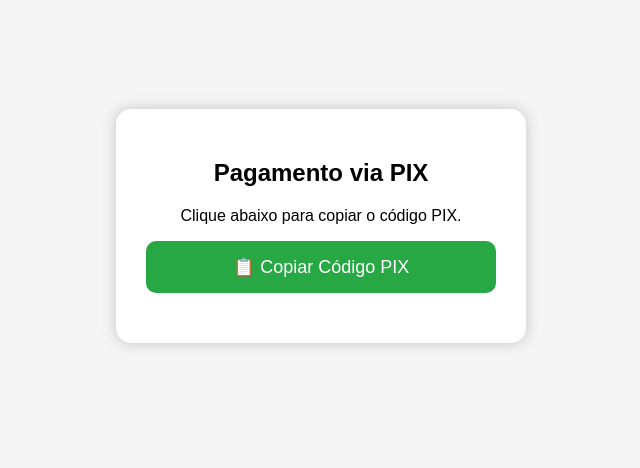
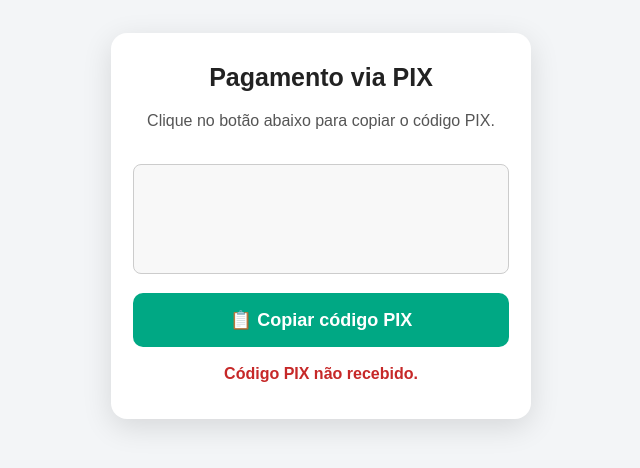
Before and after one commit to ipanemanegociaoficial/landingpage, a plain HTML site: page index.html in a window 1280 px wide. Shown: the part 174-642 px from the top of the page, without its empty margins (319-959 px from the left). Drawn offline with Linux system fonts and the light colour scheme.

Commit message:
Add files via upload

```diff
--- a/index.html
+++ b/index.html
@@ -2,97 +2,190 @@
 <html lang="pt-BR">
 <head>
     <meta charset="UTF-8">
-<meta name="viewport" content="width=device-width, initial-scale=1.0">
 
-<title>Copiar PIX</title>
+    <meta
+        name="viewport"
+        content="width=device-width, initial-scale=1.0"
+    >
+
+    <title>Copiar código PIX</title>
 
     <style>
-body{
-    margin:0;
-    padding:0;
-    background:#f5f5f5;
-    font-family:Arial, Helvetica, sans-serif;
-    display:flex;
-    justify-content:center;
-    align-items:center;
-    height:100vh;
+        * {
+            box-sizing: border-box;
         }
 
-.box{
-    background:white;
-    width:350px;
-    padding:30px;
-    border-radius:15px;
-    text-align:center;
-    box-shadow:0 0 15px rgba(0,0,0,.2);
+        body {
+            margin: 0;
+            min-height: 100vh;
+            padding: 20px;
+            background: #f3f5f7;
+            font-family: Arial, Helvetica, sans-serif;
+            display: flex;
+            justify-content: center;
+            align-items: center;
         }
 
-button{
-    width:100%;
-    background:#28a745;
-    color:white;
-    border:none;
-    padding:15px;
-    border-radius:10px;
-    font-size:18px;
-    cursor:pointer;
+        .caixa {
+            width: 100%;
+            max-width: 420px;
+            background: #ffffff;
+            padding: 30px 22px;
+            border-radius: 16px;
+            text-align: center;
+            box-shadow: 0 8px 30px rgba(0, 0, 0, 0.12);
         }
 
-button:hover{
-    background:#218838;
+        h1 {
+            margin-top: 0;
+            font-size: 25px;
+            color: #222222;
         }
 
-#msg{
-    margin-top:20px;
-    color:#28a745;
-    font-weight:bold;
+        p {
+            color: #555555;
+            line-height: 1.5;
+        }
+
+        #codigoPix {
+            width: 100%;
+            height: 110px;
+            margin: 15px 0;
+            padding: 12px;
+            border: 1px solid #cccccc;
+            border-radius: 8px;
+            resize: none;
+            font-size: 13px;
+            background: #f8f8f8;
+        }
+
+        button {
+            width: 100%;
+            padding: 16px;
+            border: none;
+            border-radius: 10px;
+            background: #00a884;
+            color: white;
+            font-size: 18px;
+            font-weight: bold;
+            cursor: pointer;
+        }
+
+        button:active {
+            transform: scale(0.98);
+        }
+
+        #mensagem {
+            min-height: 24px;
+            margin-top: 18px;
+            font-weight: bold;
+        }
+
+        .sucesso {
+            color: #00875a;
+        }
+
+        .erro {
+            color: #c62828;
         }
     </style>
-
 </head>
 
 <body>
 
-<div class="box">
+    <div class="caixa">
 
-<h2>Pagamento via PIX</h2>
+        <h1>Pagamento via PIX</h1>
 
-<p>Clique abaixo para copiar o código PIX.</p>
+        <p>
+            Clique no botão abaixo para copiar o código PIX.
+        </p>
 
-<button onclick="copiarPix()">
-📋 Copiar Código PIX
+        <textarea
+            id="codigoPix"
+            readonly
+            aria-label="Código PIX"
+        ></textarea>
+
+        <button type="button" onclick="copiarPix()">
+            📋 Copiar código PIX
         </button>
 
-<div id="msg"></div>
+        <div id="mensagem"></div>
 
     </div>
 
     <script>
+        const parametros = new URLSearchParams(window.location.search);
+        const codigoPix = parametros.get("pix") || "";
 
-function getParametro(nome){
-    const params = new URLSearchParams(window.location.search);
-    return params.get(nome);
+        const campoCodigo = document.getElementById("codigoPix");
+        const mensagem = document.getElementById("mensagem");
+
+        campoCodigo.value = codigoPix;
+
+        if (!codigoPix) {
+            mensagem.textContent = "Código PIX não recebido.";
+            mensagem.className = "erro";
         }
 
-function copiarPix(){
-
-    let codigo = getParametro("pix");
-
-    if(!codigo){
-        document.getElementById("msg").innerHTML="Código PIX não informado.";
+        async function copiarPix() {
+            if (!codigoPix) {
+                mensagem.textContent = "Código PIX não informado.";
+                mensagem.className = "erro";
                 return;
             }
 
-    navigator.clipboard.writeText(codigo)
-    .then(function(){
-        document.getElementById("msg").innerHTML="✅ Código PIX copiado!";
-    })
-    .catch(function(){
-        document.getElementById("msg").innerHTML="Erro ao copiar.";
-    });
-
+            try {
+                if (
+                    navigator.clipboard &&
+                    window.isSecureContext
+                ) {
+                    await navigator.clipboard.writeText(codigoPix);
+                } else {
+                    copiarMetodoAlternativo();
                 }
 
+                mensagem.textContent = "✅ Código PIX copiado com sucesso!";
+                mensagem.className = "sucesso";
+
+            } catch (erro) {
+                try {
+                    copiarMetodoAlternativo();
+
+                    mensagem.textContent =
+                        "✅ Código PIX copiado com sucesso!";
+
+                    mensagem.className = "sucesso";
+
+                } catch (erroAlternativo) {
+                    campoCodigo.focus();
+                    campoCodigo.select();
+
+                    mensagem.textContent =
+                        "Selecione o código acima e copie manualmente.";
+
+                    mensagem.className = "erro";
+                }
+            }
+        }
+
+        function copiarMetodoAlternativo() {
+            campoCodigo.focus();
+            campoCodigo.select();
+            campoCodigo.setSelectionRange(
+                0,
+                campoCodigo.value.length
+            );
+
+            const copiou = document.execCommand("copy");
+
+            if (!copiou) {
+                throw new Error("Não foi possível copiar.");
+            }
+
+            window.getSelection().removeAllRanges();
+        }
     </script>
 
 </body>
```
Lines whose indentation alone changed are shown as unchanged.
